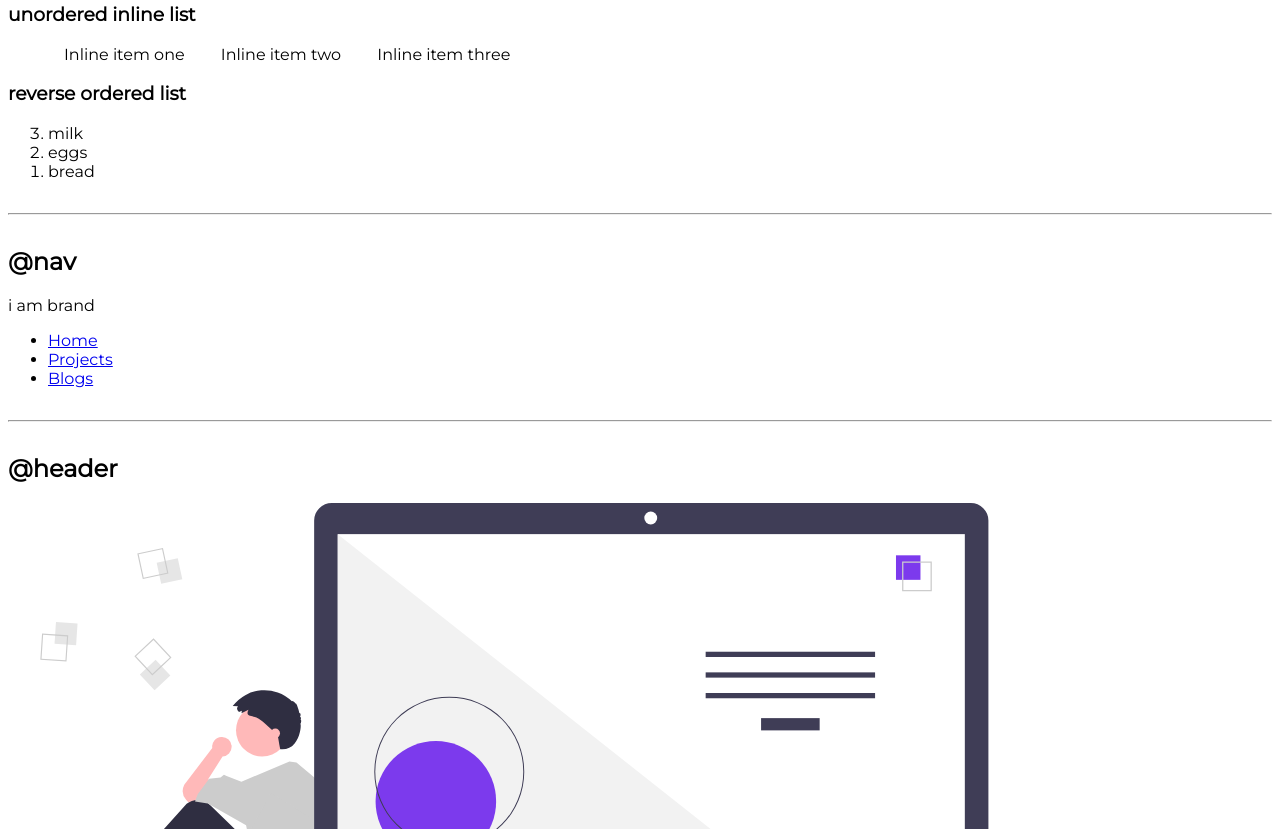
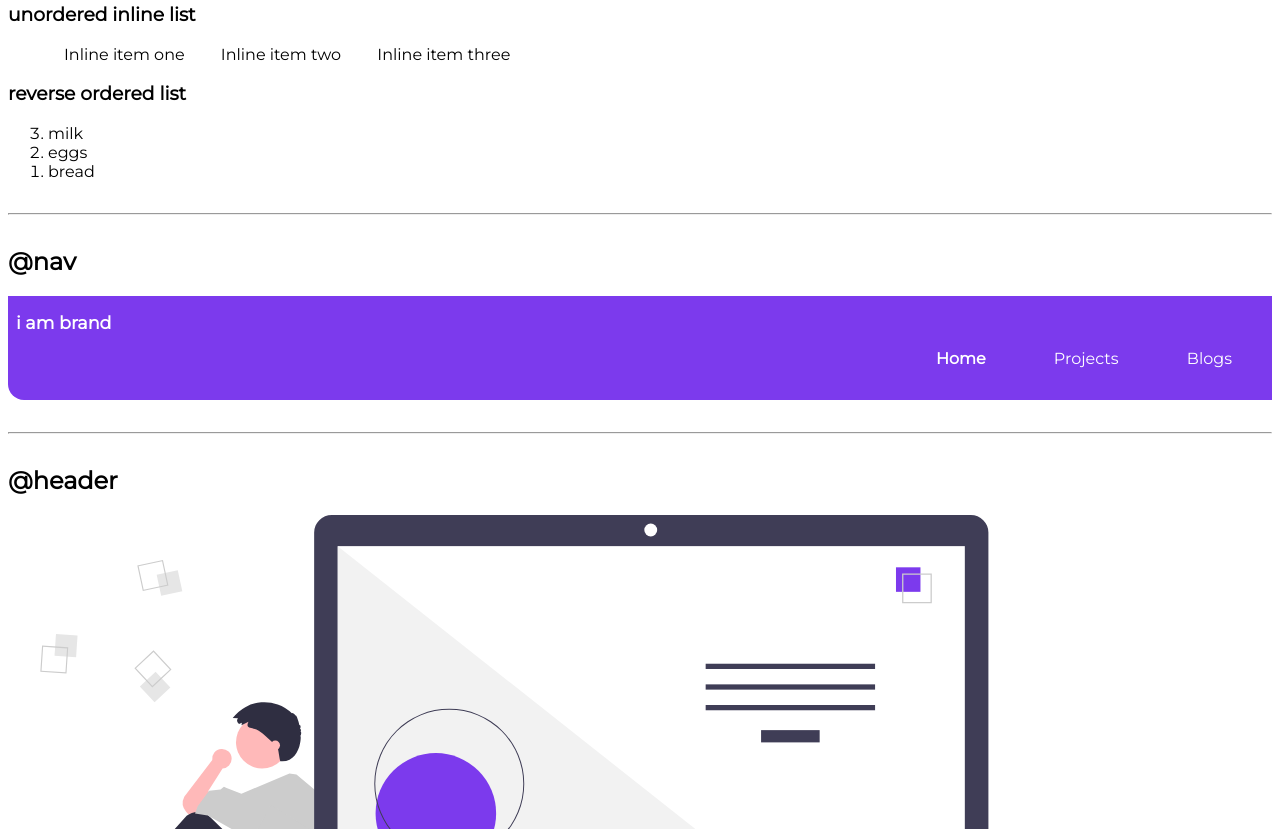
Before and after one commit to BalajiHarinath/Component-library, a plain HTML site: page index.html in a window 1280 px wide. Shown: the part 1034-1863 px from the top of the page. Drawn offline with Linux system fonts and the light colour scheme.

Commit message:
navigation

```diff
--- a/index.html
+++ b/index.html
@@ -60,24 +60,24 @@
 
     <h3>reverse ordered list</h3>
     <ol reversed>
-        <li>milk</li>
-        <li>eggs</li>
-        <li>bread</li>
+        <li> milk</li>
+        <li> eggs</li>
+        <li> bread</li>
     </ol>
     <hr>
 
     <h2>@nav</h2>
-    <nav>
-        <div>i am brand</div>
-        <ul>
-            <li>
-                <a href="/">Home</a>
+    <nav class="navigation container">
+        <div class="nav-brand">i am brand</div>
+        <ul class="list-non-bullet nav-pills">
+            <li class="list-item-inline">
+                <a class="link link-active" href="/">Home</a>
             </li>
-            <li>
-                <a href="/">Projects</a>
+            <li class="list-item-inline">
+                <a class="link" href="/">Projects</a>
             </li>
-            <li>
-                <a href="/">Blogs</a>
+            <li class="list-item-inline">
+                <a  class="link" href="/">Blogs</a>
             </li>
         </ul>
     </nav>
--- a/styles.css
+++ b/styles.css
@@ -47,5 +47,30 @@ hr{
 
 .list-item-inline{
     display: inline;
-    padding: 0rem 1rem;
+    padding: 1rem;
 }
+
+/*nav*/
+.navigation{
+    background-color: var(--primary-color);
+    color: white;
+    padding: 1rem 0.5rem;
+    border-bottom-left-radius: 1rem;
+}
+
+.navigation .nav-brand{
+    font-weight: bold;
+    font-size: 1.1rem;
+}
+
+.navigation .nav-pills{
+    text-align: right;
+}
+
+.navigation .link{
+    color: white;
+}
+
+.navigation .link-active{
+    font-weight: bold;
+}
```
